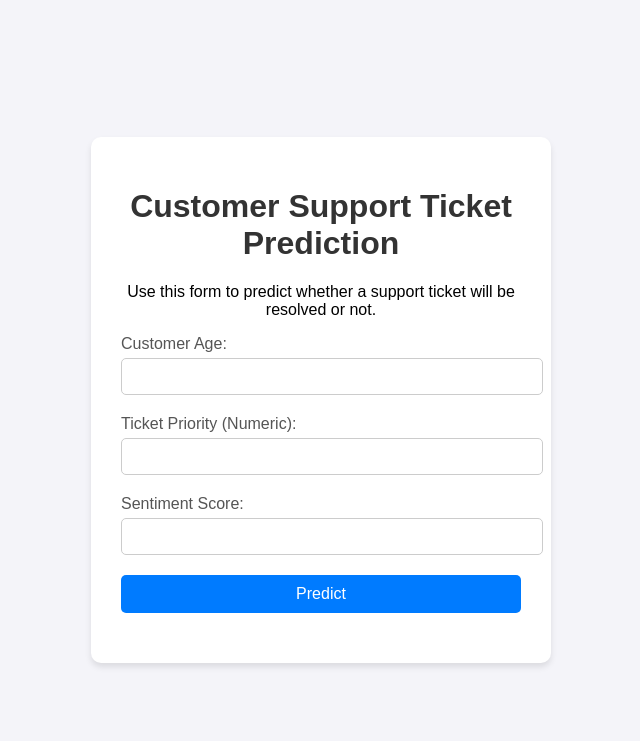
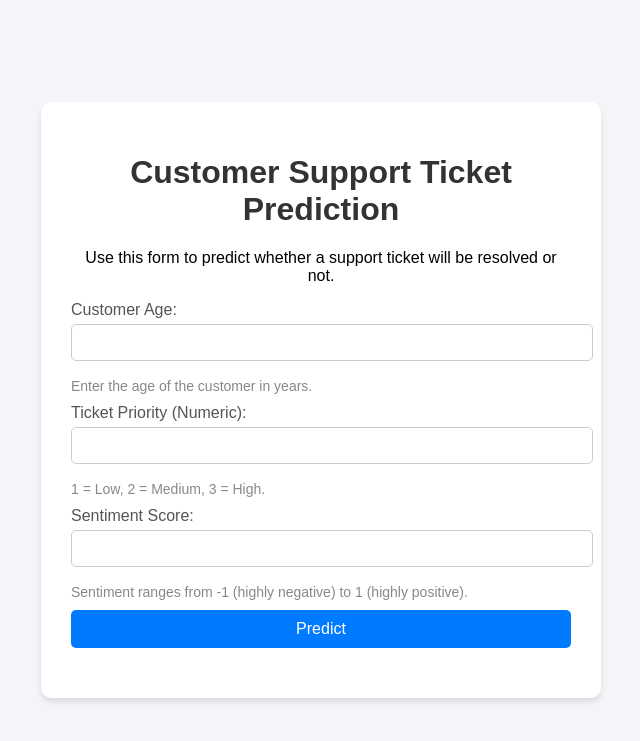
Before and after one commit to Drey-Tee/-LLM_Customer_Support_Ticket_Insights, a Flask app: page / in a window 1280 px wide. Shown: the top 741 px of the page, without its empty margins (319-959 px from the left). Run offline with Flask 3, Linux system fonts and the light colour scheme; parts of the project's set-up code (start-up, migrations or seed data) failed here and were passed over.

Commit message:
modified_ui_and_improved_validations

```diff
--- a/app/api.py
+++ b/app/api.py
@@ -31,6 +31,7 @@ def index():
 
 
 @app.route('/predict', methods=['POST'])
+@app.route('/predict', methods=['POST'])
 def predict():
     input_data = request.json
 
@@ -39,11 +40,16 @@ def predict():
     if not (1 <= ticket_priority_numeric <= 3):
         return jsonify({"error": "Ticket Priority Numeric must be between 1 and 3."}), 400
 
+    # Check sentiment score
+    sentiment_score = input_data.get('Sentiment Score')
+    if sentiment_score < 0:
+        return jsonify({'prediction': False})  # Negative sentiment = unresolved
+
     # Prepare features and make a prediction
     features = [[
         input_data['Customer Age'],
         ticket_priority_numeric,
-        input_data['Sentiment Score']
+        sentiment_score
     ]]
     prediction = model.predict(features)
 
@@ -51,5 +57,5 @@ def predict():
 
 
 if __name__ == '__main__':
-    port = int(os.environ.get("PORT", 5000))  # Default to 5000 if PORT is not set
+    port = int(os.environ.get("PORT", 5001))  # Default to 5000 if PORT is not set
     app.run(host="0.0.0.0", port=port, debug=True)
--- a/scripts/model_training.py
+++ b/scripts/model_training.py
@@ -1,7 +1,6 @@
 from sklearn.linear_model import LogisticRegression
 from sklearn.model_selection import train_test_split
 from sklearn.metrics import accuracy_score
-import pandas as pd
 
 
 def train_model(data):
--- a/scripts/text_preprocessing.py
+++ b/scripts/text_preprocessing.py
@@ -94,6 +94,7 @@ def preprocess_dataset(file_path, output_path):
         return TextBlob(text).sentiment.polarity
 
     df['Sentiment Score'] = df['Cleaned Text'].apply(get_sentiment_score)
+    df['Sentiment Score'] = df['Sentiment Score'].fillna(0)  # Assign neutral sentiment
 
     # Drop Irrelevant Columns
     if 'Customer Email' in df.columns:
--- a/templates/index.html
+++ b/templates/index.html
@@ -19,7 +19,8 @@
             border-radius: 10px;
             padding: 30px;
             box-shadow: 0 4px 6px rgba(0, 0, 0, 0.1);
-            max-width: 400px;
+            max-width: 500px; /* Increased form width */
+            width: 100%;
             text-align: center;
         }
         h1 {
@@ -35,7 +36,7 @@
         input {
             width: 100%;
             padding: 10px;
-            margin-bottom: 20px;
+            margin-bottom: 3px; /* Reduced margin between input box and description */
             border: 1px solid #ccc;
             border-radius: 5px;
         }
@@ -52,11 +53,25 @@
         button:hover {
             background-color: #0056b3;
         }
+        .help-text {
+            font-size: 14px;
+            color: #888;
+            margin-bottom: 10px; /* Maintained margin for help text */
+            text-align: left;
+        }
         #predictionResult {
             margin-top: 20px;
             font-size: 18px;
             font-weight: bold;
-            color: #007bff;
+        }
+        .resolved {
+            color: green;
+        }
+        .notResolved {
+            color: red;
+        }
+        .default {
+            color: blue;
         }
     </style>
     <script>
@@ -84,19 +99,26 @@
                     const error = await response.json();
                     document.getElementById('predictionResult').textContent =
                         `Error: ${error.error}`;
+                    document.getElementById('predictionResult').className = 'default';
                     return;
                 }
 
                 const result = await response.json();
-        document.getElementById('predictionResult').textContent =
-            result.prediction ? "The ticket will be resolved." : "The ticket will not be resolved.";
+                const predictionMessage = result.prediction ? "The ticket will be resolved." : "The ticket will not be resolved.";
+                document.getElementById('predictionResult').textContent = predictionMessage;
+
+                if (result.prediction) {
+                    document.getElementById('predictionResult').className = 'resolved';
+                } else {
+                    document.getElementById('predictionResult').className = 'notResolved';
+                }
             } catch (error) {
                 document.getElementById('predictionResult').textContent =
                     "Error occurred while making the prediction.";
+                document.getElementById('predictionResult').className = 'default';
                 console.error(error);
             }
         }
-
     </script>
 </head>
 <body>
@@ -107,18 +129,20 @@
         <form onsubmit="event.preventDefault(); predictComplaint();">
             <label for="customerAge">Customer Age:</label>
             <input type="number" id="customerAge" required>
+            <p class="help-text">Enter the age of the customer in years.</p>
 
             <label for="ticketPriority">Ticket Priority (Numeric):</label>
             <input type="number" id="ticketPriority" min="1" max="3" required>
-
+            <p class="help-text">1 = Low, 2 = Medium, 3 = High.</p>
 
             <label for="sentimentScore">Sentiment Score:</label>
             <input type="number" step="0.01" id="sentimentScore" required>
+            <p class="help-text">Sentiment ranges from -1 (highly negative) to 1 (highly positive).</p>
 
             <button type="submit">Predict</button>
         </form>
 
-        <p id="predictionResult"></p>
+        <p id="predictionResult" class="default"></p>
     </div>
 </body>
 </html>
```
Also changed, not shown: 1 other file. Lines whose indentation alone changed are shown as unchanged.
